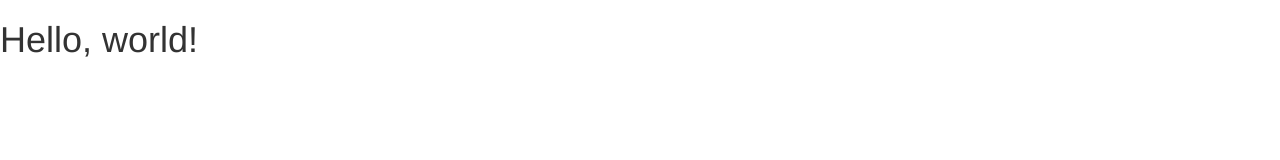
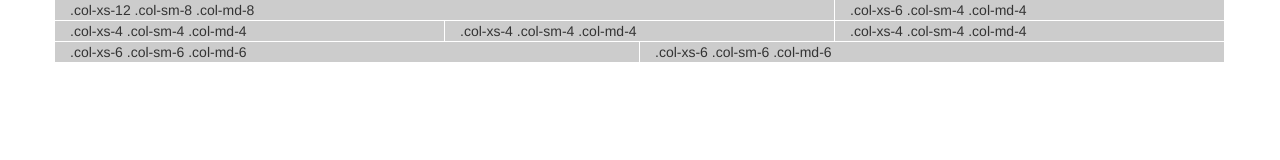
Before and after one commit to vedranjaic/point_web_rwd, a plain HTML site: page index.html in a window 1280 px wide. Drawn offline with nearby package versions, Linux system fonts and the light colour scheme.

Commit message:
grid definition

```diff
--- a/index.html
+++ b/index.html
@@ -5,17 +5,30 @@
 		<meta name="viewport" content="width=device-width, initial-scale=1.0">
 		<meta http-equiv="X-UA-Compatible" content="IE=edge">
 		<!-- Bootstrap -->
-		<link rel="stylesheet" href="//netdna.bootstrapcdn.com/bootstrap/3.0.0-rc1/css/bootstrap.min.css">
+		<link rel="stylesheet" href="//netdna.bootstrapcdn.com/bootstrap/3.0.0-wip/css/bootstrap.min.css">
+		<link rel="stylesheet" href="style.css">
 	</head>
 	<body>
-		<h1>Hello, world!</h1>
+		<div class="container">
+			<div class="row">
+				<div class="col-xs-12 col-sm-8 col-md-8">.col-xs-12 .col-sm-8 .col-md-8</div>
+				<div class="col-xs-6 col-sm-4 col-md-4">.col-xs-6 .col-sm-4 .col-md-4</div>
+			</div>
+			<div class="row">
+				<div class="col-xs-4 col-sm-4 col-md-4">.col-xs-4 .col-sm-4 .col-md-4</div>
+				<div class="col-xs-4 col-sm-4 col-md-4">.col-xs-4 .col-sm-4 .col-md-4</div>
+				<div class="col-xs-4 col-sm-4 col-md-4">.col-xs-4 .col-sm-4 .col-md-4</div>
+			</div>
+			<div class="row">
+				<div class="col-xs-6 col-sm-6 col-md-6">.col-xs-6 .col-sm-6 .col-md-6</div>
+				<div class="col-xs-6 col-sm-6 col-md-6">.col-xs-6 .col-sm-6 .col-md-6</div>
+			</div>
+		</div>
+
 
 		<!-- JavaScript plugins (requires jQuery) -->
 		<script src="http://code.jquery.com/jquery.js"></script>
 		<!-- Include all compiled plugins (below), or include individual files as needed -->
-		<script src="//netdna.bootstrapcdn.com/bootstrap/3.0.0-rc1/js/bootstrap.min.js"></script>
-
-		<!-- Optionally enable responsive features in IE8 -->
-		<script src="js/respond.js"></script>
+		<script src="//netdna.bootstrapcdn.com/bootstrap/3.0.0-wip/js/bootstrap.min.js"></script>
 	</body>
 </html>
--- a/style.css
+++ b/style.css
@@ -36,3 +36,8 @@
 .btn-ttc:hover {
 	background-position: 0 -15px;
 }
+.row > div {
+	background-color: #ccc;
+	border-bottom: 1px solid #fff;
+	border-right: 1px solid #fff;
+}
```
Also changed, not shown: css/bootstrap.min.css (added), js/bootstrap.min.js (added).
